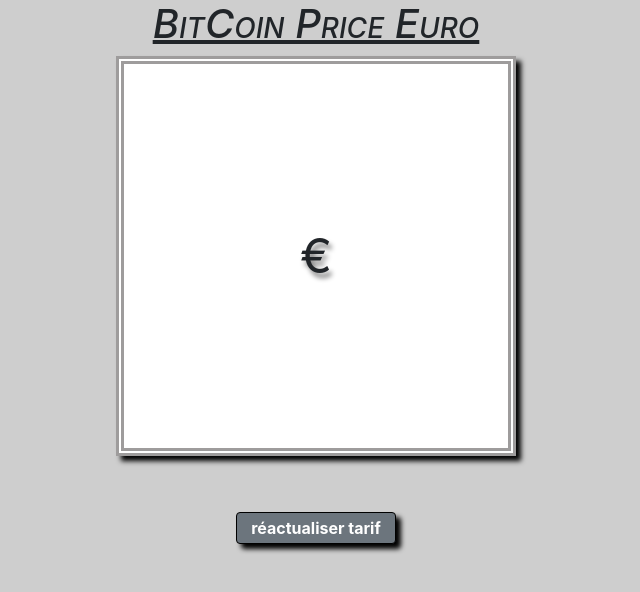
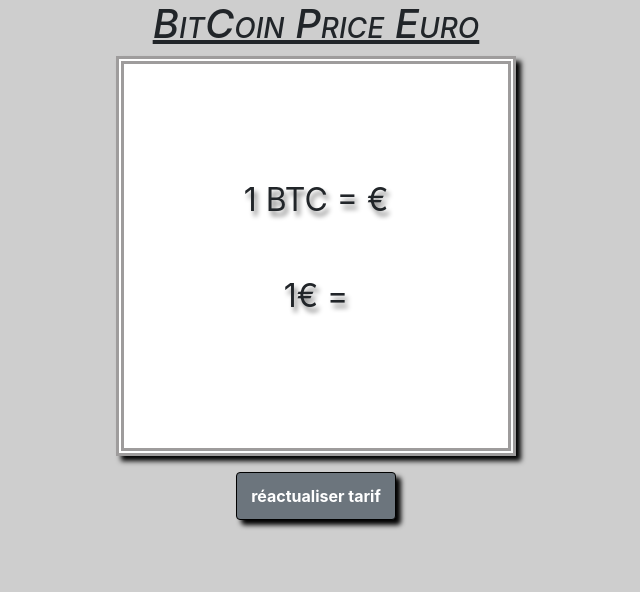
Before and after one commit to bsao17/BitcoinPriceInEuro, a website: page index.html in a window 1280 px wide. Shown: the whole page, without its empty margins (324-964 px from the left). Drawn offline with nearby package versions, Linux system fonts and the light colour scheme; no server answers.

Commit message:
tarification pour 1 euro

```diff
--- a/index.html
+++ b/index.html
@@ -11,10 +11,12 @@
 </head>
 <body>
   <div class="bloc document">
-    <div class="githubApi">
+    <div class="sectionApi">
       <h1>BitCoin Price Euro</h1>
-      <div id="displayApi"><span id="apiRest"> </span>€</div><br>
-      <p id="infos"></p>
+      <div id="displayApi">
+        <div >1 BTC = <span id="apiRest"> </span>€</div><br>
+        <p id="infos">1€ = <span id="oneEuro" style="font-size: 1.5rem;"></span></p>
+      </div>
       <button id="bouton" class="btn btn-secondary" href="">réactualiser tarif</button><br>
     </div>
   </div>
--- a/main.js
+++ b/main.js
@@ -10,6 +10,7 @@
       let responseOk = request1.response;
       console.log('reponse bien reçu', responseOk)
       $('#apiRest').append(responseOk.EUR.last);
+      $('#oneEuro').append( 1 / responseOk.EUR.last);
     }
     else{
       console.log('Veuillez réessayer ultérieurement !')
--- a/style.scss
+++ b/style.scss
@@ -1,6 +1,6 @@
 @import 'reset.scss';
 
-.githubApi{
+.sectionApi{
     display: flex;
     justify-content: center;
     flex-direction: column;
@@ -14,6 +14,7 @@
     #displayApi{
         display: flex;
         justify-content: center;
+        flex-direction: column;
         align-items: center;
         width: 25rem;
         height: 25rem;
@@ -21,7 +22,7 @@
         border: double rgb(158, 156, 156) 0.5rem;
         background-color: white;
         box-shadow: black 5px 5px 5px;
-        font-size: 3rem;
+        font-size: 2rem;
         text-shadow: grey 3px 5px 5px;
         overflow: auto;
         padding: 5px;
@@ -33,7 +34,7 @@
         align-items: center;
         font-weight: bold;
         width: 10rem;
-        height: 2rem;
+        height: 3rem;
         margin: auto;
         margin-top: 1rem;
         border: black solid 0.5px;
```
Also changed, not shown: style.css, 1 other file.
